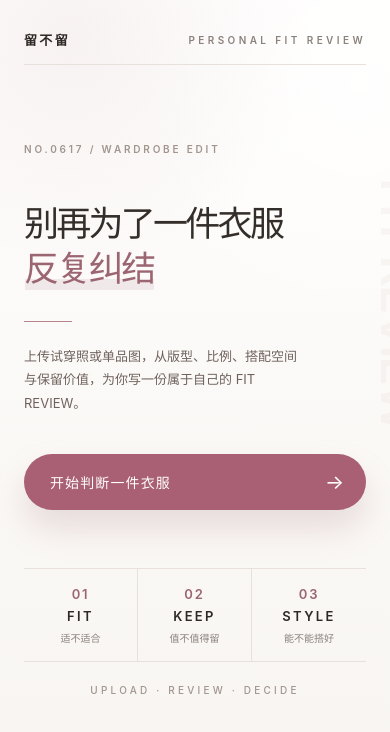
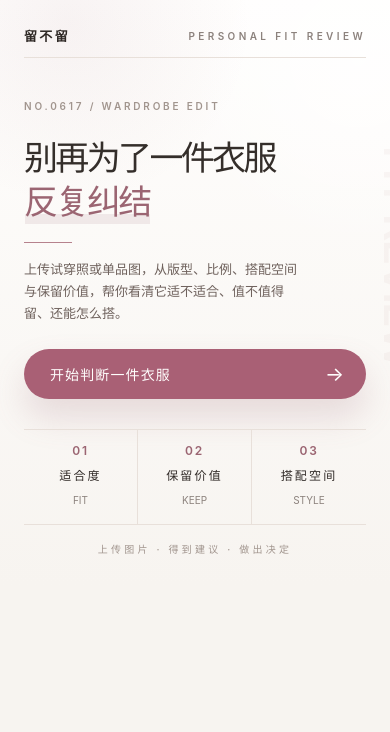
Before and after one commit to Qihang-thinking/keep-or-let-go, a Next.js app: page / in a window 390 px wide. Shown: the top 732 px of the page. Built offline with nearby package versions, Linux system fonts and the light colour scheme.

Commit message:
Refine minimal editorial home page

```diff
--- a/app/globals.css
+++ b/app/globals.css
@@ -641,3 +641,212 @@ select {
     line-height: 1.28 !important;
   }
 }
+/* Home mobile compact pass */
+@media (max-width: 520px) {
+  .homeCover {
+    padding: 26px 24px 28px !important;
+  }
+
+  .homeMasthead {
+    padding-bottom: 12px !important;
+  }
+
+  .homeHero {
+    margin-top: 52px !important;
+  }
+
+  .homeHero::before {
+    margin-bottom: 28px !important;
+  }
+
+  .homeHero h1 {
+    font-size: 34px !important;
+    line-height: 1.22 !important;
+    max-width: 8.8em !important;
+  }
+
+  .homeHero h1::after {
+    margin-top: 22px !important;
+  }
+
+  .homeHero p:not(.homeEyebrow) {
+    margin-top: 18px !important;
+    font-size: 13px !important;
+    line-height: 1.72 !important;
+  }
+
+  .homeCta {
+    min-height: 52px !important;
+    margin-top: 28px !important;
+  }
+
+  .homeEditorialPanel {
+    margin-top: 36px !important;
+  }
+
+  .homeKeywordStack div {
+    padding: 13px 6px 12px !important;
+    gap: 4px !important;
+  }
+
+  .homeFooterLine {
+    margin-top: 18px !important;
+  }
+
+  .homeCover::before {
+    top: 150px !important;
+    right: -26px !important;
+    font-size: 44px !important;
+  }
+}
+/* Home compact layout pass */
+.homeCover::after {
+  display: none !important;
+}
+
+@media (max-width: 520px) {
+  .homeCover {
+    min-height: 100dvh !important;
+    padding: 26px 24px 26px !important;
+  }
+
+  .homeMasthead {
+    padding-bottom: 12px !important;
+  }
+
+  .homeHero {
+    margin-top: 46px !important;
+  }
+
+  .homeHero::before {
+    margin-bottom: 24px !important;
+  }
+
+  .homeHero h1 {
+    max-width: 8.8em !important;
+    font-size: 34px !important;
+    line-height: 1.28 !important;
+  }
+
+  .homeHero h1::after {
+    margin-top: 20px !important;
+  }
+
+  .homeHero p:not(.homeEyebrow) {
+    margin-top: 17px !important;
+    font-size: 13px !important;
+    line-height: 1.68 !important;
+  }
+
+  .homeCta {
+    min-height: 50px !important;
+    margin-top: 26px !important;
+  }
+
+  .homeEditorialPanel {
+    margin-top: 32px !important;
+  }
+
+  .homeKeywordStack div {
+    padding: 12px 6px 11px !important;
+    gap: 4px !important;
+  }
+
+  .homeKeywordStack em {
+    font-size: 12px !important;
+  }
+
+  .homeKeywordStack strong {
+    font-size: 12px !important;
+  }
+
+  .homeKeywordStack span {
+    font-size: 10px !important;
+  }
+
+  .homeFooterLine {
+    margin-top: 16px !important;
+  }
+
+  .homeCover::before {
+    top: 146px !important;
+    right: -28px !important;
+    font-size: 42px !important;
+  }
+}
+/* Home mobile height cleanup */
+.homeCover {
+  min-height: auto !important;
+}
+
+.homeCover::after {
+  display: none !important;
+}
+
+@media (max-width: 520px) {
+  .homePage {
+    min-height: 100dvh !important;
+    align-items: flex-start !important;
+  }
+
+  .homeCover {
+    min-height: auto !important;
+    padding: 26px 24px 30px !important;
+  }
+
+  .homeHero {
+    margin-top: 42px !important;
+  }
+
+  .homeHero::before {
+    margin-bottom: 24px !important;
+  }
+
+  .homeHero h1 {
+    font-size: 34px !important;
+    line-height: 1.3 !important;
+  }
+
+  .homeHero h1::after {
+    margin-top: 18px !important;
+  }
+
+  .homeHero p:not(.homeEyebrow) {
+    margin-top: 16px !important;
+    font-size: 13px !important;
+    line-height: 1.68 !important;
+  }
+
+  .homeCta {
+    min-height: 50px !important;
+    margin-top: 24px !important;
+  }
+
+  .homeEditorialPanel {
+    margin-top: 30px !important;
+  }
+
+  .homeKeywordStack div {
+    padding: 12px 6px 11px !important;
+  }
+
+  .homeFooterLine {
+    margin-top: 16px !important;
+  }
+}
+/* Home keyword stack vertical alignment */
+.homeKeywordStack div {
+  grid-template-rows: 18px 24px 16px !important;
+  align-items: center !important;
+}
+
+.homeKeywordStack em,
+.homeKeywordStack strong,
+.homeKeywordStack span {
+  display: block !important;
+  line-height: 1.2 !important;
+}
+
+.homeKeywordStack strong {
+  margin-top: 0 !important;
+}
--- a/app/page.tsx
+++ b/app/page.tsx
@@ -18,7 +18,7 @@ export default function Home() {
             <span>反复纠结</span>
           </h1>
           <p>
-            上传试穿照或单品图，从版型、比例、搭配空间与保留价值，为你写一份属于自己的 FIT REVIEW。
+            上传试穿照或单品图，从版型、比例、搭配空间与保留价值，帮你看清它适不适合、值不值得留、还能怎么搭。
           </p>
           <Link className="homeCta" href="/decision-helper?reset=1">
             <span>开始判断一件衣服</span>
@@ -35,23 +35,23 @@ export default function Home() {
           <div className="homeKeywordStack">
             <div>
               <em>01</em>
-              <strong>FIT</strong>
-              <span>适不适合</span>
+              <strong>适合度</strong>
+              <span>FIT</span>
             </div>
             <div>
               <em>02</em>
-              <strong>KEEP</strong>
-              <span>值不值得留</span>
+              <strong>保留价值</strong>
+              <span>KEEP</span>
             </div>
             <div>
               <em>03</em>
-              <strong>STYLE</strong>
-              <span>能不能搭好</span>
+              <strong>搭配空间</strong>
+              <span>STYLE</span>
             </div>
           </div>
         </section>
 
-        <p className="homeFooterLine">UPLOAD · REVIEW · DECIDE</p>
+        <p className="homeFooterLine">上传图片 · 得到建议 · 做出决定</p>
       </section>
     </main>
   );
```
